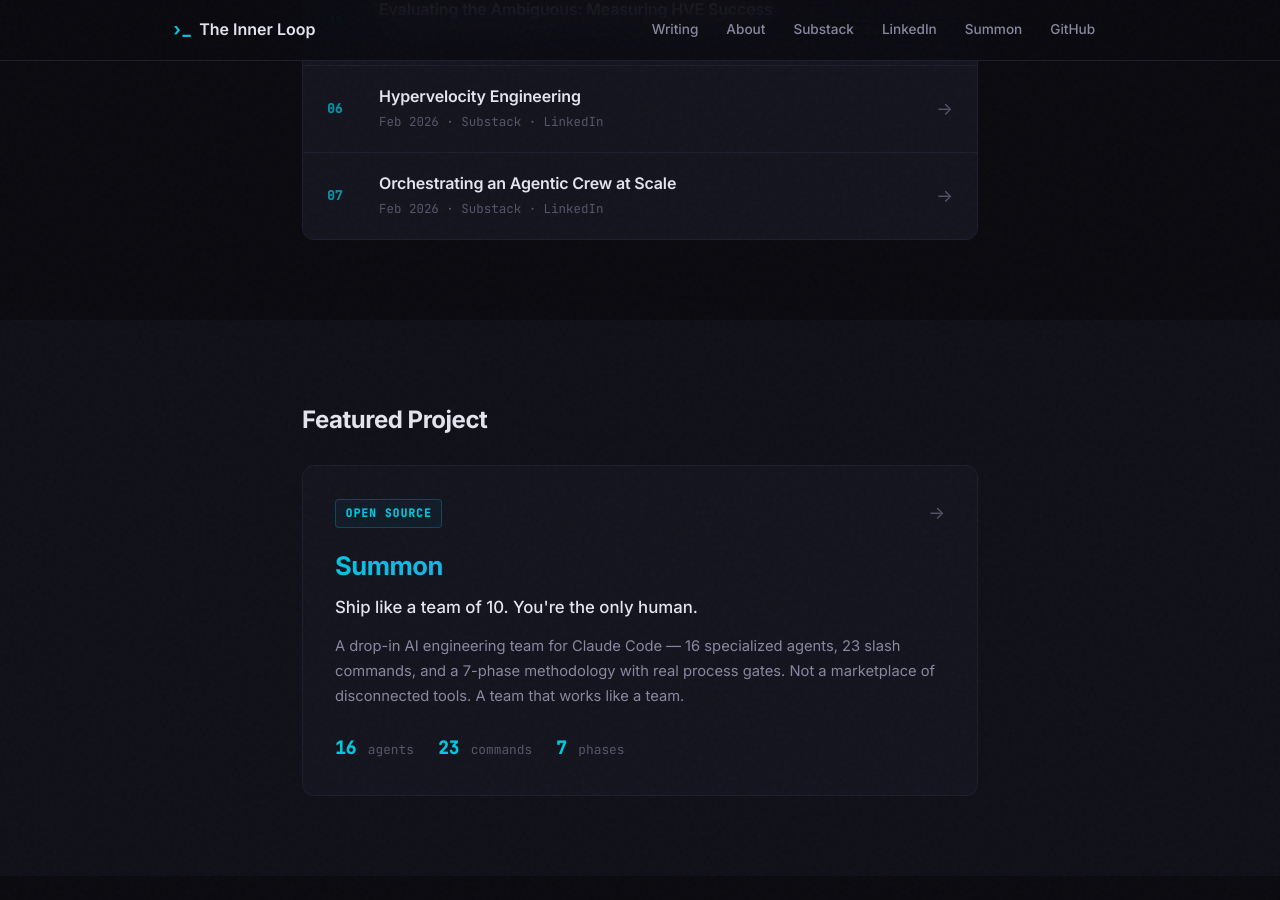
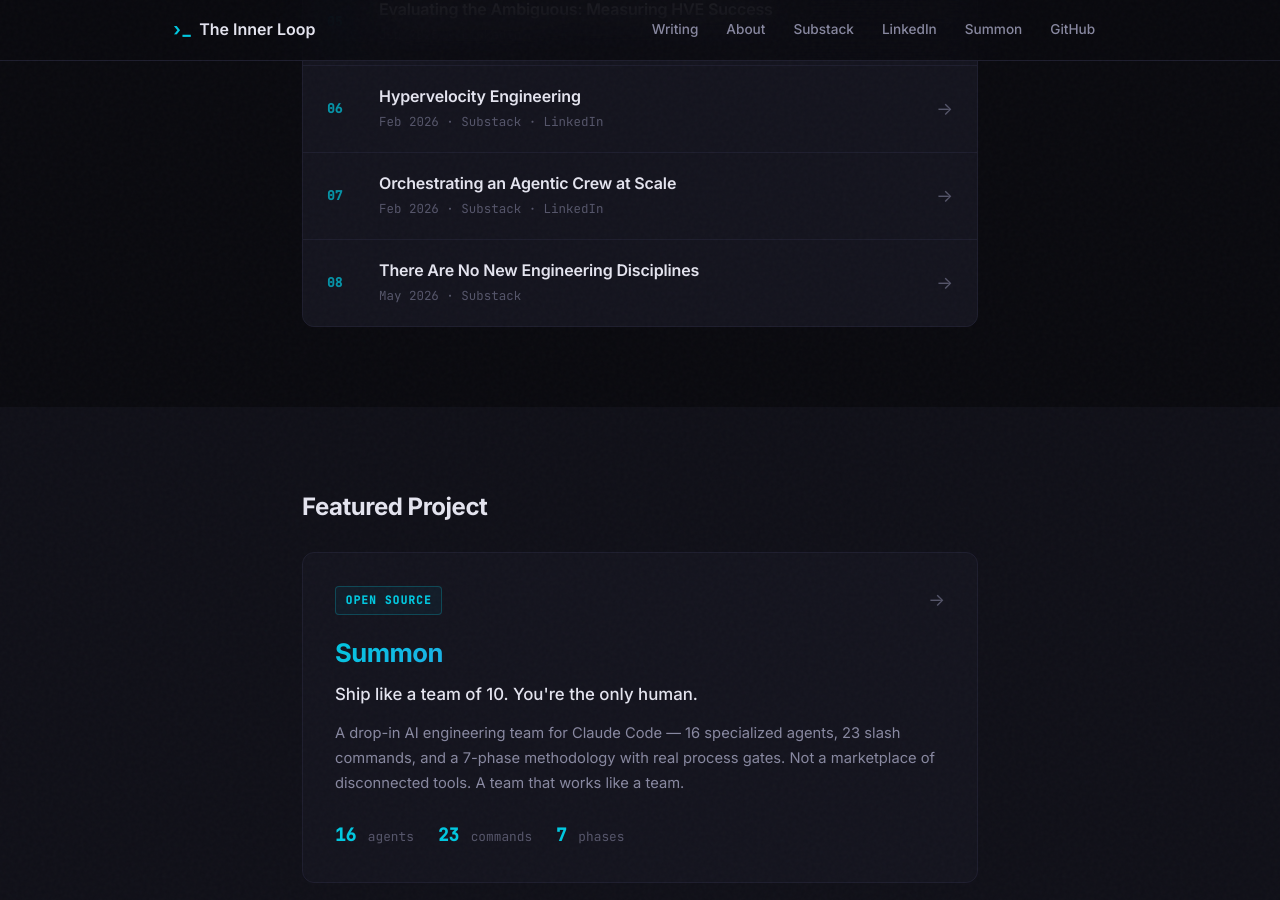
Before and after one commit to noodlefrenzy/noodlefrenzy.github.io, a Jekyll site: the page built from index.markdown, in a window 1280 px wide and 900 px high, scrolled down 1407 px. Built offline with Jekyll 4.4.1, drawn with Linux system fonts in a browser that asks for light colours.

Commit message:
Add article #08: There Are No New Engineering Disciplines
New post on the dedicated innerloopai Substack, added to the writing
list on the home page and in the static preview.

Co-Authored-By: Claude Opus 4.7 (1M context) <noreply@anthropic.com>

```diff
--- a/_layouts/home.html
+++ b/_layouts/home.html
@@ -88,6 +88,15 @@ layout: default
         </div>
         <span class="article-arrow">&rarr;</span>
       </a>
+
+      <a href="https://innerloopai.substack.com/p/there-are-no-new-engineering-disciplines" class="article-item fade-in" target="_blank" rel="noopener">
+        <span class="article-num">08</span>
+        <div class="article-info">
+          <h3>There Are No New Engineering Disciplines</h3>
+          <p class="article-meta">May 2026 &middot; Substack</p>
+        </div>
+        <span class="article-arrow">&rarr;</span>
+      </a>
     </div>
   </div>
 </section>
```
Also changed, not shown: _preview.html (+9 -0 lines).
